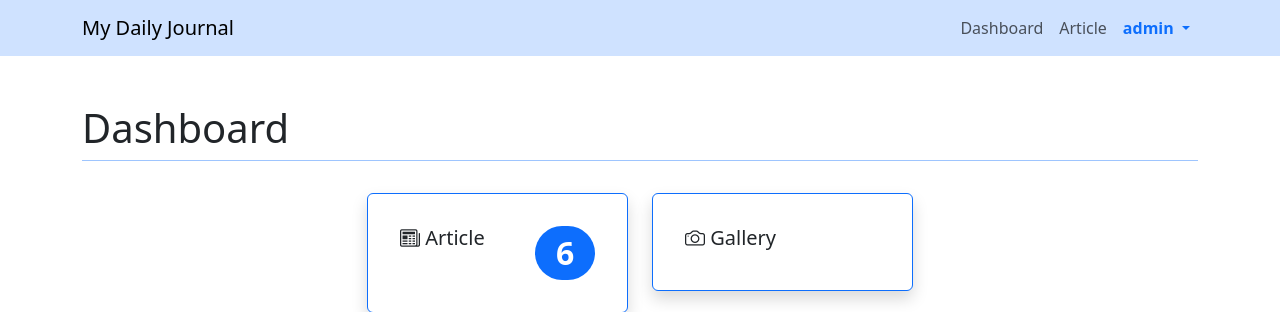
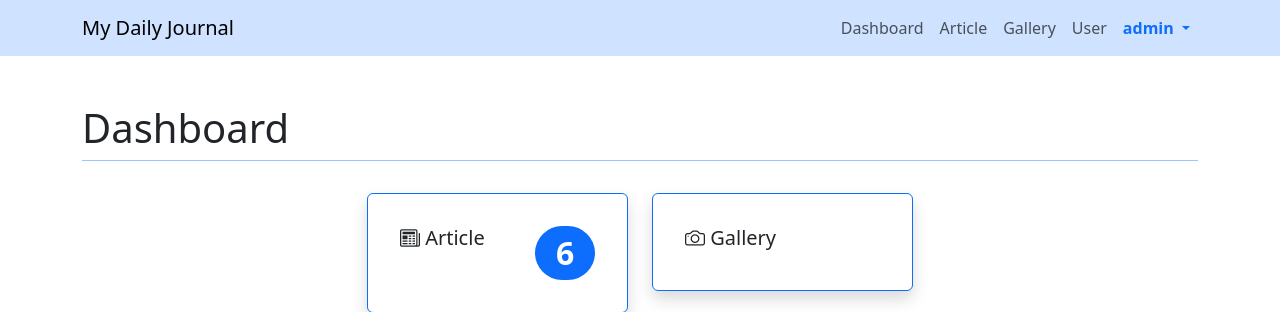
Before and after one commit to Premmmas/web_dailyjurnal, a PHP site: page /admin.php in a window 1280 px wide. Shown: the top 312 px of the page. Run offline with PHP 8.4, Linux system fonts and the light colour scheme; a user stored in the database is signed in; data comes from the database, SQL or seed files in the repository.

Commit message:
edit admin

```diff
--- a/admin.php
+++ b/admin.php
@@ -72,6 +72,12 @@ if (!isset($_SESSION['username'])) {
             <li class="nav-item">
                 <a class="nav-link" href="admin.php?page=article">Article</a>
             </li>
+            <li class="nav-item">
+                <a class="nav-link" href="admin.php?page=galeri">Gallery</a>
+            </li>
+            <li class="nav-item">
+                <a class="nav-link" href="admin.php?page=user">User</a>
+            </li>
             <li class="nav-item dropdown">
                 <a class="nav-link dropdown-toggle text-primary fw-bold" href="#" role="button" data-bs-toggle="dropdown" aria-expanded="false">
                     <?= $_SESSION['username']?>
```
